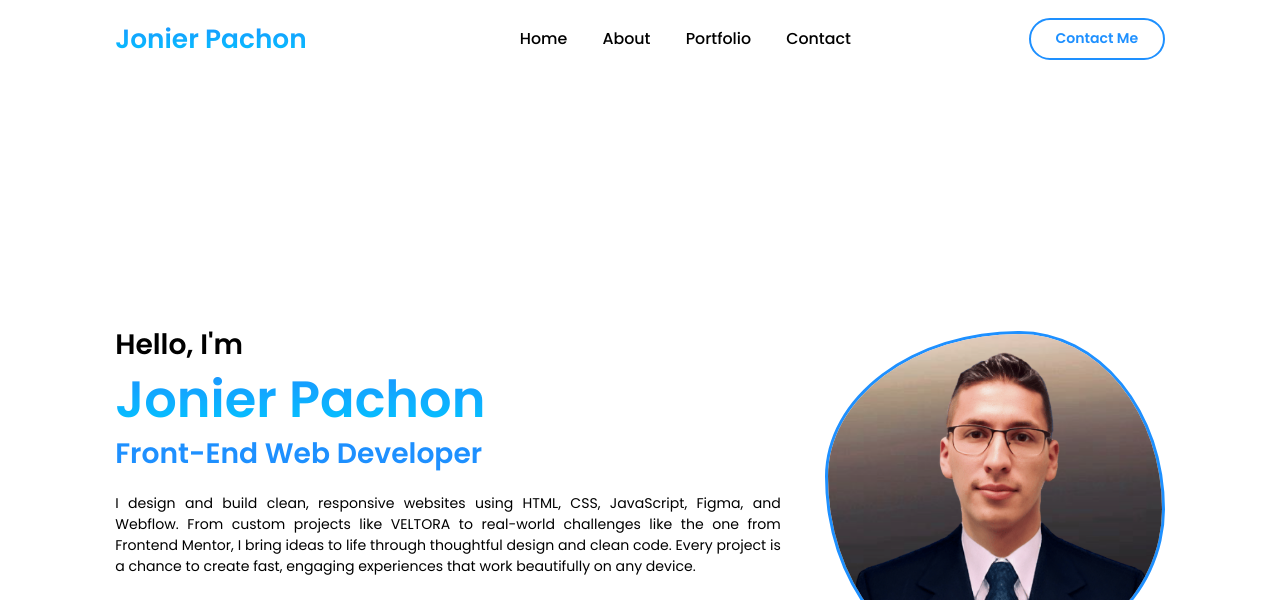
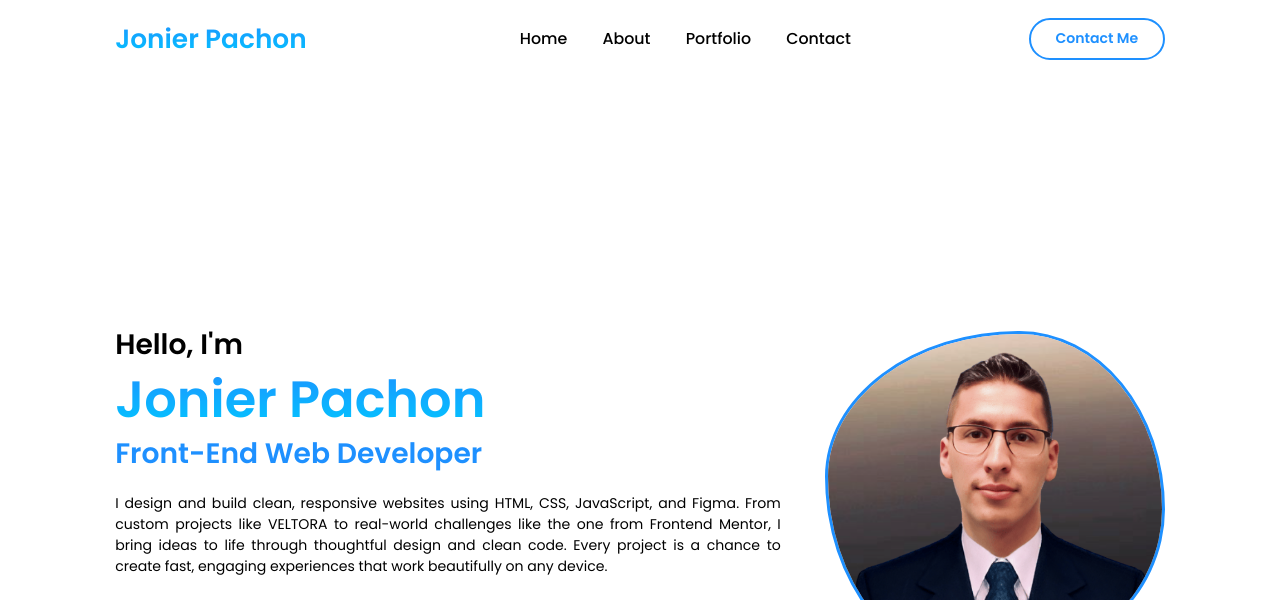
Before and after one commit to JonierPachon/My-web-site, a website: page index.html in a window 1280 px wide. Shown: the top 600 px of the page. Drawn offline with nearby package versions, Linux system fonts and the light colour scheme.

Commit message:
Update text in header and about sections for clarity and consistency.

```diff
--- a/index.html
+++ b/index.html
@@ -39,11 +39,11 @@
 
             <p>
                I design and build clean, responsive websites using HTML, CSS,
-               JavaScript, Figma, and Webflow. From custom projects like VELTORA
-               to real-world challenges like the one from Frontend Mentor, I
-               bring ideas to life through thoughtful design and clean code.
-               Every project is a chance to create fast, engaging experiences
-               that work beautifully on any device.
+               JavaScript, and Figma. From custom projects like VELTORA to
+               real-world challenges like the one from Frontend Mentor, I bring
+               ideas to life through thoughtful design and clean code. Every
+               project is a chance to create fast, engaging experiences that
+               work beautifully on any device.
             </p>
             <div class="social-media">
                <a
@@ -91,9 +91,9 @@
                I’ve worked on projects like VELTORA, a high-impact landing page,
                and a UI challenge from Frontend Mentor to sharpen my skills in
                both development and design. I use HTML5, CSS3, JavaScript, Git,
-               Figma, and Webflow to turn concepts into experiences that are
-               intuitive, performant, and visually strong. I’m always
-               learning—and always building.
+               and Figma to turn concepts into experiences that are intuitive,
+               performant, and visually strong. I’m always learning—and always
+               building.
             </p>
          </div>
       </section>
```
